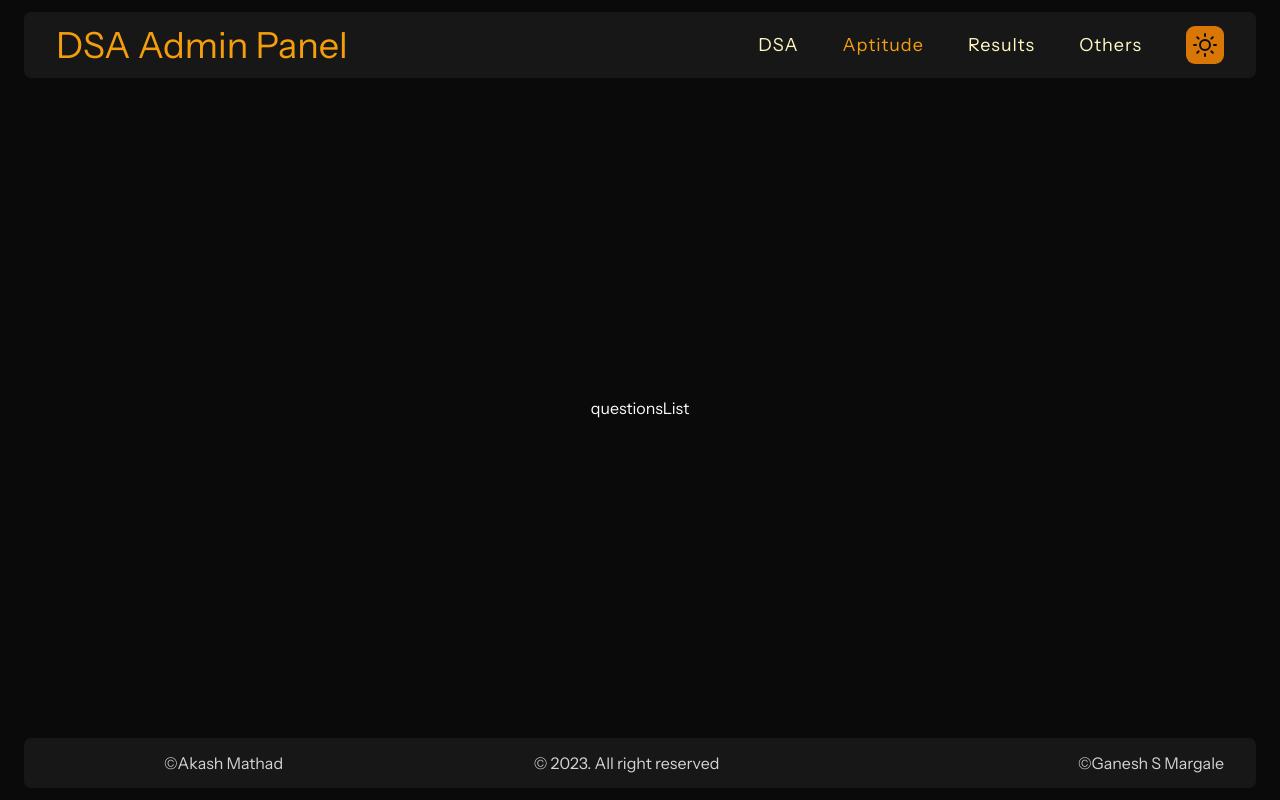
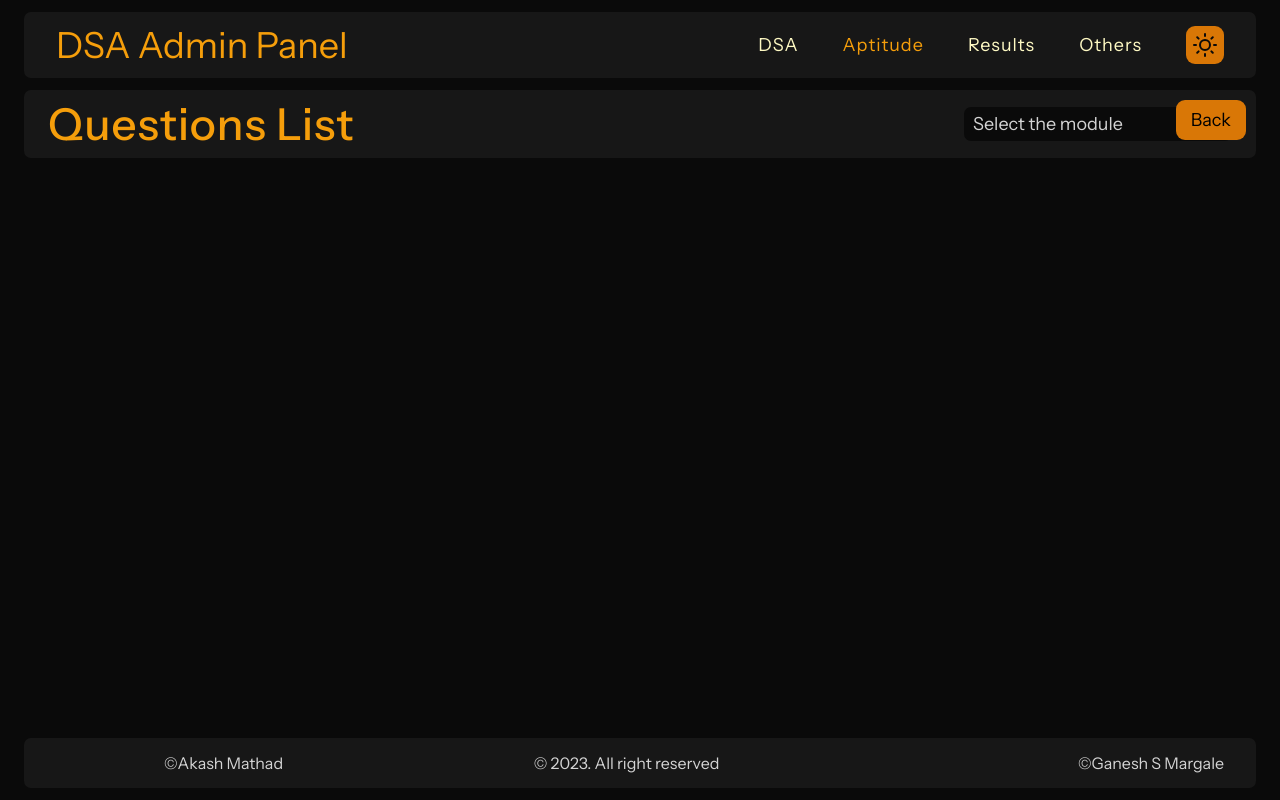
Before and after one commit to Akashmathad/dsa-admin-panel, a React (Vite) app: page /aptitude/questionReview in a window 1280 px wide. Built offline with nearby package versions, Linux system fonts and the light colour scheme; some icons are missing.

Commit message:
questionlist

```diff
--- a/src/features/aptitude/CreateContest.jsx
+++ b/src/features/aptitude/CreateContest.jsx
@@ -1,9 +1,8 @@
 import { styled } from 'styled-components';
 import { useState } from 'react';
 import BackButton from './../../utils/BackButton';
-function CreateContest() {
-  const [questions, setQuestions] = useState(0);
-  const modules = [
+
+export const modules = [
   'Number system, HCF-LCM and Decimal Fractions, Simplification, Percentages',
   'Profit-Loss and Discounts, Simple - Compound Interest, Averages, Alligations and Mixtures',
   'Ratios-Proportions ans Variations, Partnership, Time and work, Time-speed and Distance',
@@ -15,6 +14,9 @@ function CreateContest() {
   'Change of voice, Sentence Correction, Sentence Completion',
   'Cloze Test, Ordering of Sentences, Reading Comprehension, Critical Reasoning',
 ];
+
+function CreateContest() {
+  const [questions, setQuestions] = useState(0);
 
   const [inputValues, setInputValues] = useState(Array(modules.length).fill(0));
   const [time, setTime] = useState();
--- /dev/null
+++ b/src/features/aptitude/DeleteNotification.jsx
@@ -0,0 +1,67 @@
+import { styled } from 'styled-components';
+function DeleteNotification({ index, handleDelete, setOpenDelete }) {
+  return (
+    <DeleteNotificationContainer
+      style={{
+        backgroundColor:
+          index % 2 === 0 ? 'var(--color-grey-100)' : 'var(--color-grey-50)',
+      }}
+    >
+      <p>Are you sure, you want to delete this question from Database ?</p>
+      <div className="buttons">
+        <button className="btn btn-no" onClick={() => setOpenDelete(false)}>
+          No
+        </button>
+        <button
+          className="btn btn-yes"
+          onClick={() => {
+            handleDelete(index);
+            setOpenDelete(false);
+          }}
+        >
+          Yes
+        </button>
+      </div>
+    </DeleteNotificationContainer>
+  );
+}
+
+const DeleteNotificationContainer = styled.div`
+  width: 95%;
+  display: flex;
+  flex-direction: column;
+  gap: 3.2rem;
+  align-items: center;
+  justify-content: center;
+  height: 100%;
+  position: absolute;
+  font-size: 2rem;
+  font-family: inherit;
+
+  .buttons {
+    display: flex;
+    gap: 2.4rem;
+  }
+
+  .btn-no {
+    width: 10rem;
+    background-color: var(--color-grey-300);
+    color: var(--color-grey-900);
+
+    &:hover {
+      background-color: var(--color-grey-400);
+    }
+  }
+
+  .btn-yes {
+    width: 10rem;
+    background-color: var(--color-red-400);
+    color: var(--color-grey-900);
+
+    &:hover {
+      background-color: var(--color-red-500);
+    }
+  }
+`;
+
+export default DeleteNotification;
--- /dev/null
+++ b/src/features/aptitude/Questions.jsx
@@ -0,0 +1,177 @@
+import { useState } from 'react';
+import { styled } from 'styled-components';
+import { modules } from './CreateContest';
+import { IoClose } from 'react-icons/io5';
+import DeleteNotification from './DeleteNotification';
+
+const aptitudeQuestions = [
+  {
+    question: 'What is the capital of France?',
+    options: { A: 'Berlin', B: 'Paris', C: 'Rome', D: 'Madrid' },
+    answer: 'B',
+  },
+  {
+    question: 'Which is the largest planet in our solar system?',
+    options: { A: 'Earth', B: 'Jupiter', C: 'Mars', D: 'Saturn' },
+    answer: 'B',
+  },
+  {
+    question: 'What is the square root of 64?',
+    options: { A: '8', B: '6', C: '10', D: '4' },
+    answer: 'A',
+  },
+  {
+    question: "Who wrote 'Romeo and Juliet'?",
+    options: {
+      A: 'Charles Dickens',
+      B: 'William Shakespeare',
+      C: 'Jane Austen',
+      D: 'Mark Twain',
+    },
+    answer: 'B',
+  },
+  {
+    question: 'What is the capital of Japan?',
+    options: { A: 'Seoul', B: 'Beijing', C: 'Tokyo', D: 'Bangkok' },
+    answer: 'C',
+  },
+  {
+    question: 'What is the formula for the area of a rectangle?',
+    options: {
+      A: 'length × width',
+      B: 'πr²',
+      C: '½ × base × height',
+      D: 'length + width',
+    },
+    answer: 'A',
+  },
+  {
+    question: "Which element has the chemical symbol 'H'?",
+    options: { A: 'Helium', B: 'Hydrogen', C: 'Hassium', D: 'Hafnium' },
+    answer: 'B',
+  },
+  {
+    question: 'What is the powerhouse of the cell?',
+    options: {
+      A: 'Nucleus',
+      B: 'Mitochondria',
+      C: 'Endoplasmic Reticulum',
+      D: 'Golgi Apparatus',
+    },
+    answer: 'B',
+  },
+  {
+    question: "Who is known as the 'Father of Computers'?",
+    options: {
+      A: 'Charles Babbage',
+      B: 'Alan Turing',
+      C: 'Bill Gates',
+      D: 'Steve Jobs',
+    },
+    answer: 'A',
+  },
+  {
+    question: 'What is the boiling point of water in Celsius?',
+    options: { A: '100', B: '0', C: '50', D: '200' },
+    answer: 'A',
+  },
+];
+
+function Questions({ module }) {
+  const [questionList, setQuestionList] = useState(aptitudeQuestions);
+
+  function handleDelete(index) {
+    const updatedQuestions = [...questionList];
+    updatedQuestions.splice(index, 1);
+    setQuestionList(updatedQuestions);
+  }
+
+  return (
+    <QuestionsContainer>
+      <div className="header question-header">
+        <h3 className="heading-secondary">{modules[module]}</h3>
+        <p>Count: {questionList.length}</p>
+      </div>
+      {questionList.map((question, index) => (
+        <Question
+          question={question}
+          index={index}
+          handleDelete={handleDelete}
+        />
+      ))}
+    </QuestionsContainer>
+  );
+}
+
+function Question({ question, index, handleDelete }) {
+  const [openDelete, setOpenDelete] = useState(false);
+  return (
+    <div
+      className="question-box"
+      key={index}
+      style={{
+        backgroundColor:
+          index % 2 === 0 ? 'var(--color-grey-100)' : 'var(--color-grey-50)',
+      }}
+    >
+      <p className="question-description">{question.question}</p>
+      <div className="question-options">
+        {Object.entries(question.options).map(([key, value]) => (
+          <p key={key}>{`${key} : ${value}`}</p>
+        ))}
+      </div>
+      <p>Ans: {question.answer}</p>
+      {!openDelete && (
+        <div
+          className="close-btn"
+          onClick={() => {
+            setOpenDelete(true);
+          }}
+        >
+          <IoClose />
+        </div>
+      )}
+      {openDelete && (
+        <DeleteNotification
+          index={index}
+          handleDelete={handleDelete}
+          setOpenDelete={setOpenDelete}
+        />
+      )}
+    </div>
+  );
+}
+
+const QuestionsContainer = styled.div`
+  background-color: var(--color-grey-100);
+  border-radius: var(--border-radius-lg);
+  border: 1px solid var(--color-grey-200);
+  box-shadow: var(--shadow-md);
+
+  font-size: 1.8rem;
+
+  .question-box {
+    display: flex;
+    flex-direction: column;
+    gap: 8px;
+    padding: 1.2rem 2.4rem;
+    position: relative;
+  }
+
+  .question-options {
+    display: flex;
+    flex-direction: column;
+    gap: 5px;
+  }
+
+  .close-btn {
+    position: absolute;
+    top: 5px;
+    right: 5px;
+    font-size: 3.2rem;
+    cursor: pointer;
+    color: var(--color-red-500);
+  }
+`;
+
+export default Questions;
--- a/src/features/aptitude/QuestionsList.jsx
+++ b/src/features/aptitude/QuestionsList.jsx
@@ -1,5 +1,88 @@
+import { useState } from 'react';
+import BackButton from '../../utils/BackButton';
+import { styled } from 'styled-components';
+import Questions from './Questions';
+
 function QuestionsList() {
-  return <div>questionsList</div>;
+  const [module, setModule] = useState();
+  return (
+    <QuestionsListContainer>
+      <div className="back-btn-top">
+        <BackButton />
+      </div>
+      <div className="header question-header">
+        <h2 className="heading-primary">Questions List</h2>
+
+        <select
+          name=""
+          id="module"
+          className="modules options"
+          onChange={(e) => setModule(e.target.value)}
+        >
+          <option value="" hidden>
+            Select the module
+          </option>
+          <option value={0} className="modules options">
+            Quantitative Aptitude: 1 - 4
+          </option>
+          <option value={1} className="modules options">
+            Quantitative Aptitude: 5 - 8
+          </option>
+          <option value={2} className="modules options">
+            Quantitative Aptitude: 9 - 12
+          </option>
+          <option value={3} className="modules options">
+            Quantitative Aptitude: 13 - 17
+          </option>
+          <option value={4} className="modules options">
+            Logical Reasoning: 1 - 3
+          </option>
+          <option value={5} className="modules options">
+            Logical Reasoning: 4 - 6
+          </option>
+          <option value={6} className="modules options">
+            Logical Reasoning: 7 - 11
+          </option>
+          <option value={7} className="modules options">
+            Verbal Ability: 1 - 3
+          </option>
+          <option value={8} className="modules options">
+            Verbal Ability: 4 - 6
+          </option>
+          <option value={9} className="modules options">
+            Verbal Ability: 7 - 10
+          </option>
+        </select>
+      </div>
+
+      {module && <Questions module={module} />}
+    </QuestionsListContainer>
+  );
 }
 
+const QuestionsListContainer = styled.div`
+  width: 125rem;
+  height: 100%;
+  font-size: 2rem;
+  align-self: flex-start;
+  display: flex;
+  flex-direction: column;
+  gap: 1.2rem;
+
+  .question-header {
+    padding: 1.2rem 2.4rem;
+  }
+
+  .options {
+    background-color: var(--color-grey-50);
+    color: var(--color-grey-700);
+    font-family: inherit;
+    font-size: 1.8rem;
+    outline: none;
+    border: none;
+    padding: 5px;
+    border-radius: var(--border-radius-md);
+    margin-left: 1rem;
+  }
+`;
 export default QuestionsList;
--- a/src/pages/AptitudePage.jsx
+++ b/src/pages/AptitudePage.jsx
@@ -1,4 +1,4 @@
-import { NavLink, Outlet } from 'react-router-dom';
+import { NavLink } from 'react-router-dom';
 
 function AptitudePage() {
   return (
--- a/src/styles/GlobalStyles.js
+++ b/src/styles/GlobalStyles.js
@@ -259,6 +259,12 @@ html{
   letter-spacing: 1px;
 }
 
+.heading-secondary{
+  color: var(--color-brand-500);
+  font-size: 2.4rem;
+  font-weight: 400;
+}
+
 //general styles
 
 .container{
```
Lines whose indentation alone changed are shown as unchanged.
